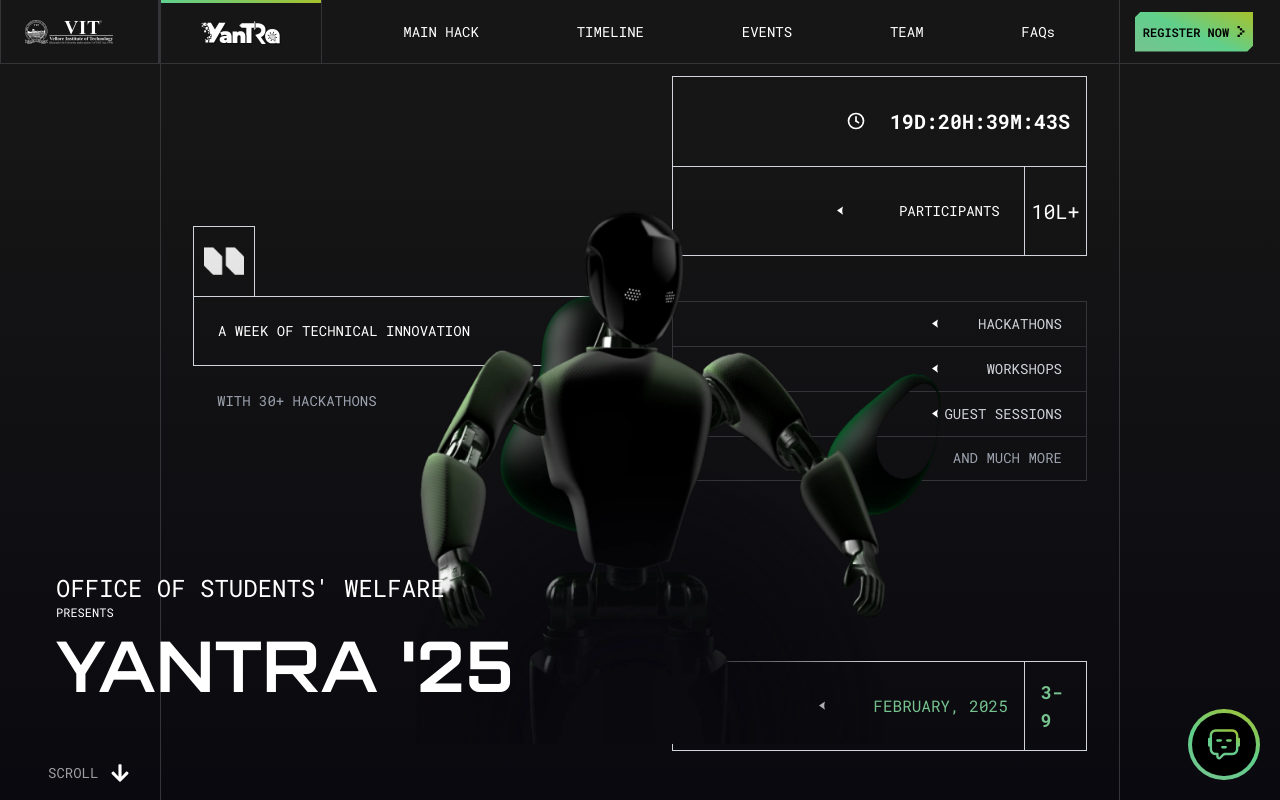
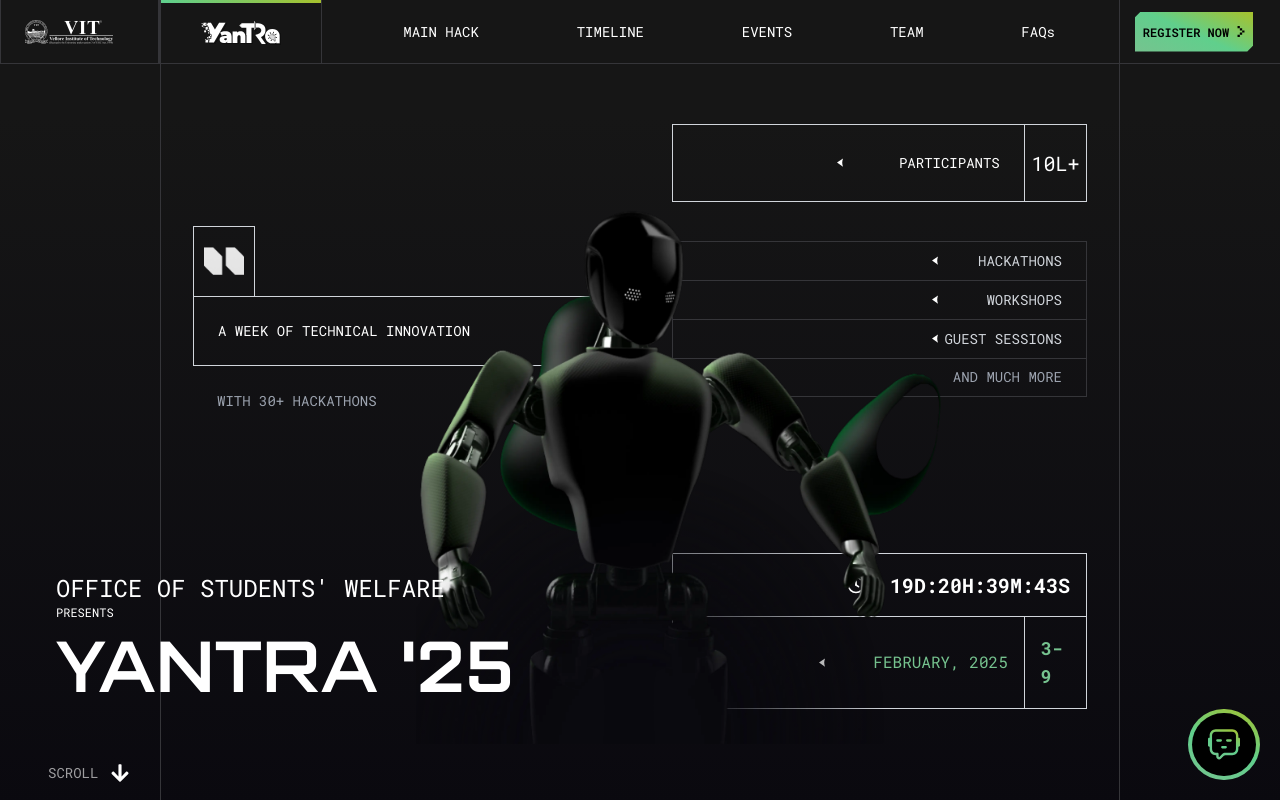
Before and after one commit to Keshav-Aneja/yantra-2025, a Next.js app: page / in a window 1280 px wide. Shown: the top 800 px of the page. Built offline with nearby package versions, Linux system fonts and the light colour scheme.

Commit message:
feat: fix time position

```diff
--- a/src/components/Hero-Center.tsx
+++ b/src/components/Hero-Center.tsx
@@ -29,10 +29,6 @@
       </div>
       <div className="hidden md:flex justify-center items-center w-[70%] lg:w-1/2 mt-60 md:mt-28 lg:mt-0 p-0 md:p-8 relative z-[100] md:z-0">
         <div className="grid grid-cols-1 lg:grid-rows-16 w-full">
-          <div className="row-span-2 justify-end p-4 text-xl items-center flex  border border-1 border-gray-300 border-b-0 gap-6 font-bold ">
-            <TbClockHour4 />
-            <CountdownTimer targetDate="2025-02-03T08:00:00" />
-          </div>
           <div className="row-span-2 text-sm grid grid-cols-[85%_15%] lg:order-1 order-3">
             <div className="flex items-center justify-end text-right border border-gray-300 p-6 gap-14">
               <Image
@@ -89,8 +85,12 @@
             AND MUCH MORE
           </div>
           <div className="row-span-4 text-sm flex items-center justify-end text-gray-400 text-right pr-6 lg:order-7 order-9"></div>
-
-          <div className="row-span-2 text-sm grid grid-cols-[85%_15%] lg:order-8 order-2">
+          <div className="row-span-4 text-sm grid  lg:order-8 order-2">
+            <div className="row-span-2 justify-end p-4 text-xl items-center flex  border border-1 border-gray-300 border-b-0 gap-6 font-bold ">
+              <TbClockHour4 />
+              <CountdownTimer targetDate="2025-02-03T08:00:00" />
+            </div>
+            <div className="row-span-2 text-sm grid  lg:order-8 order-2 grid-cols-[85%_15%]">
               <div className="flex items-center justify-end text-right border border-gray-300 p-4 gap-12 text-[#76C38F]">
                 <Image
                   src="/icons/arrow-right-solid.svg"
@@ -108,5 +108,6 @@
           </div>
         </div>
       </div>
+    </div>
   );
 }
```
Lines whose indentation alone changed are shown as unchanged.
